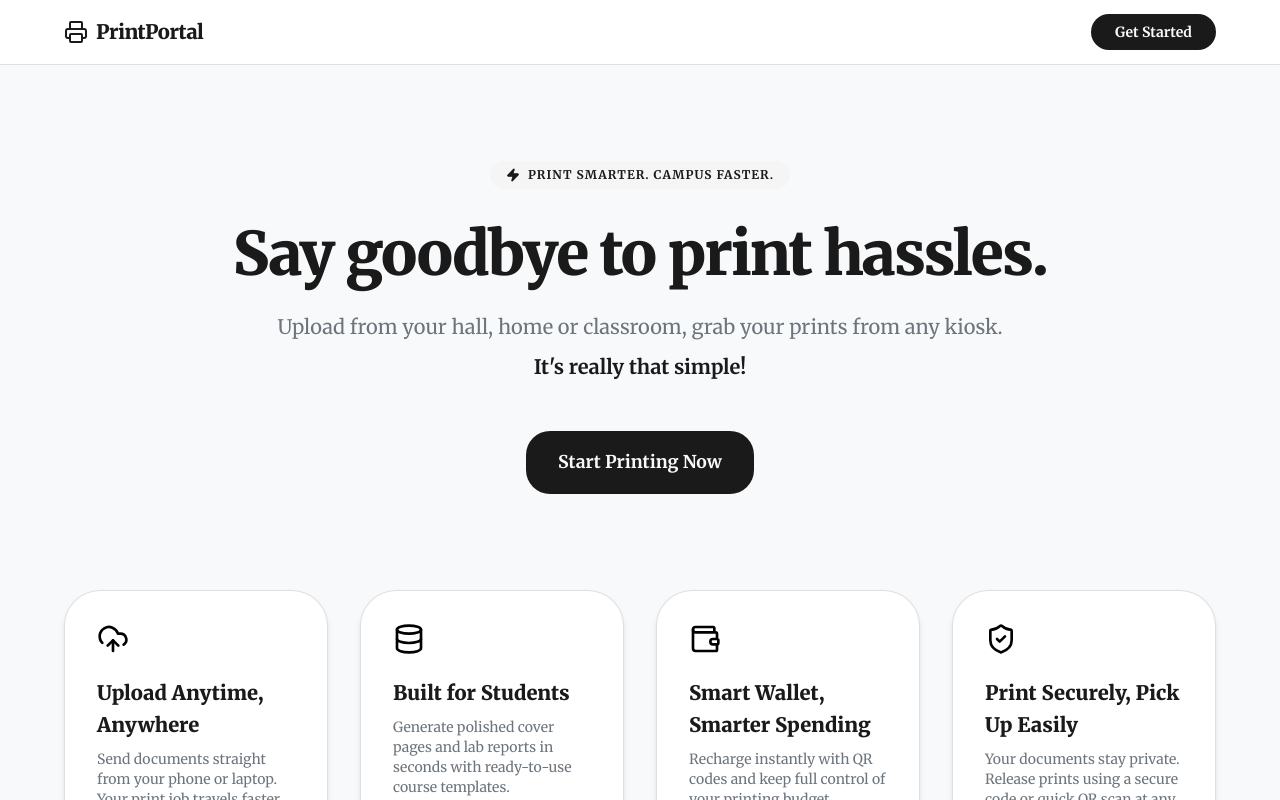
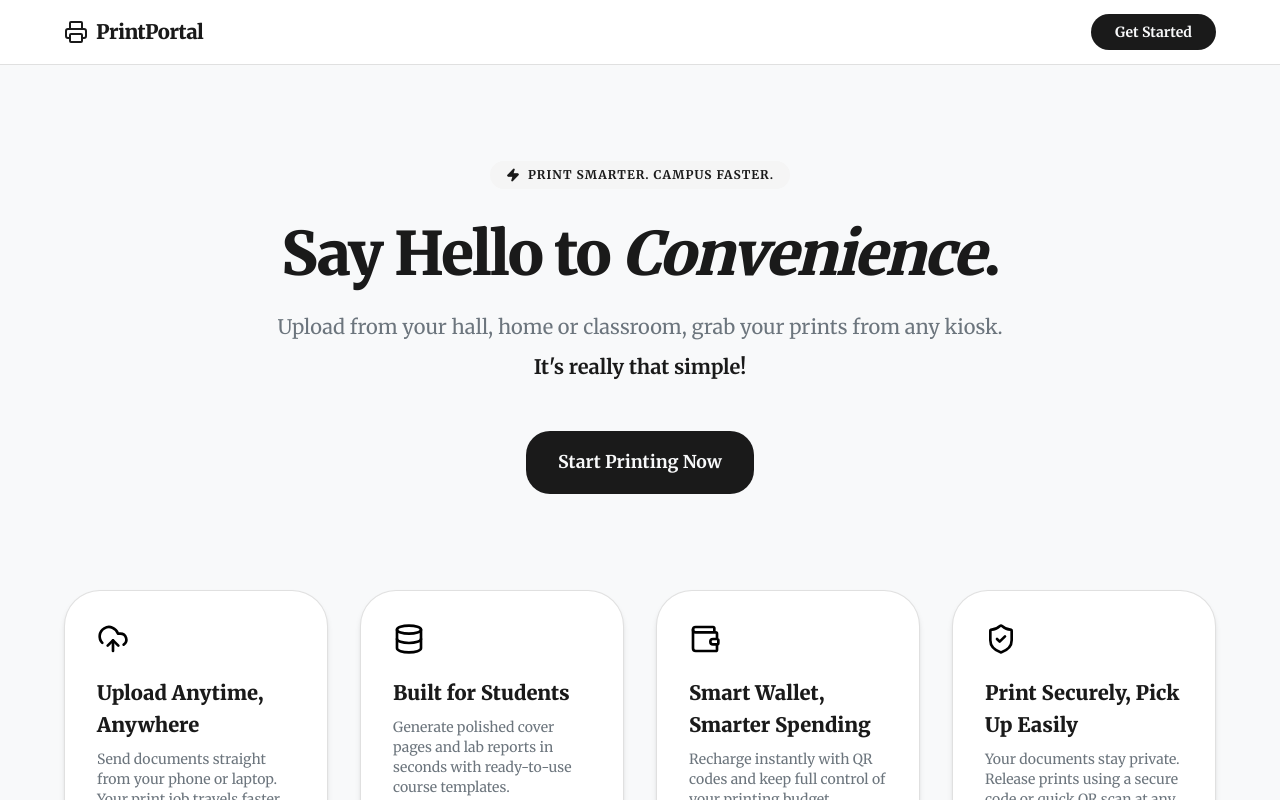
Before and after one commit to sonothamin/PrintPortal, a Next.js app: page / in a window 1280 px wide. Built offline with nearby package versions, Linux system fonts and the light colour scheme; no server answers; what @mui/material-nextjs would draw is missing.

Commit message:
Changed Hero Text

```diff
--- a/src/app/page.tsx
+++ b/src/app/page.tsx
@@ -211,7 +211,7 @@ export default function LandingPage() {
             variant="h2"
             sx={{ fontWeight: 900, mb: 3, letterSpacing: -2, lineHeight: 1.1 }}
           >
-            Say goodbye to print hassles.
+            Say Hello to <i>Convenience</i>.
           </Typography>
           <Typography
             variant="h6"
```
